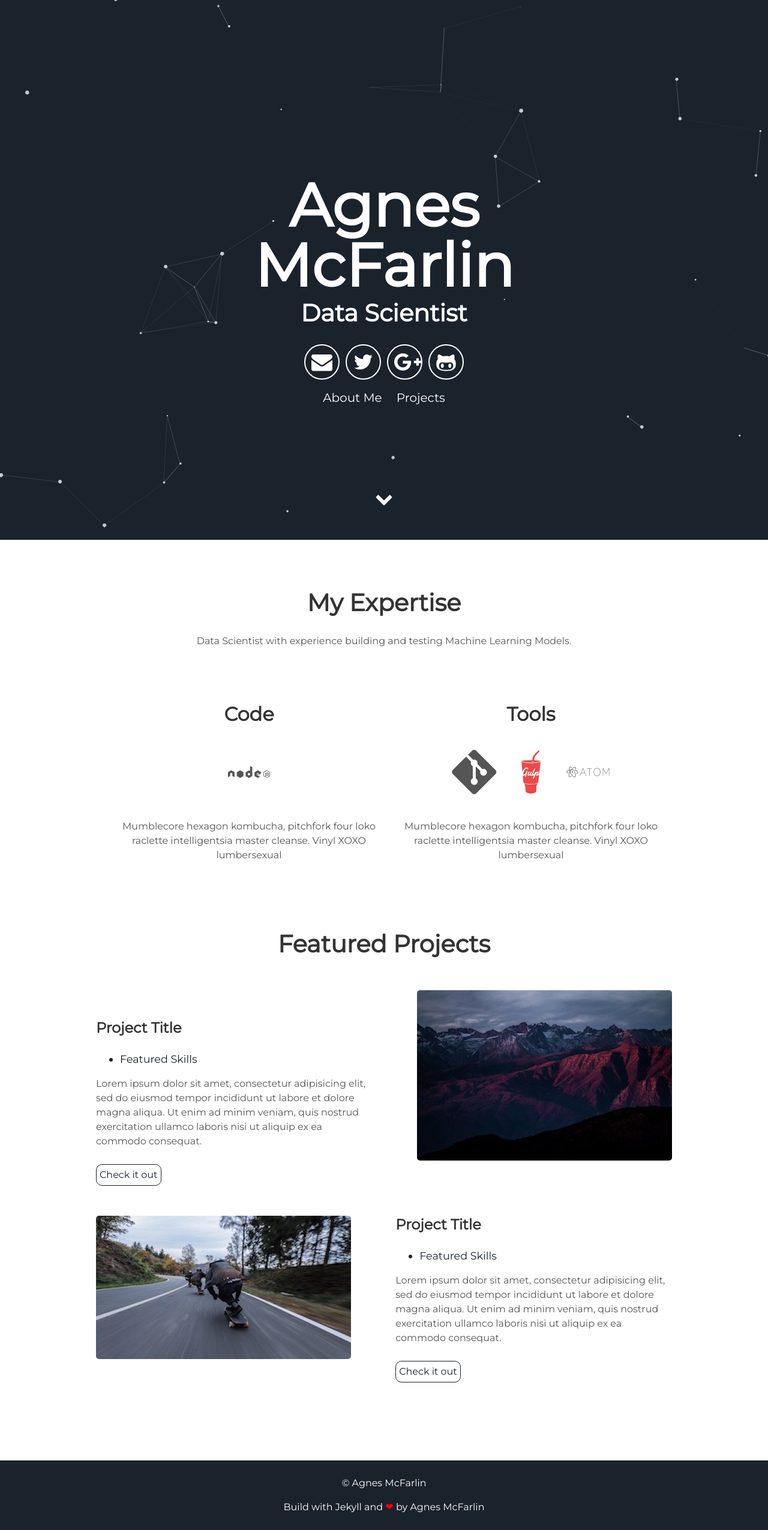
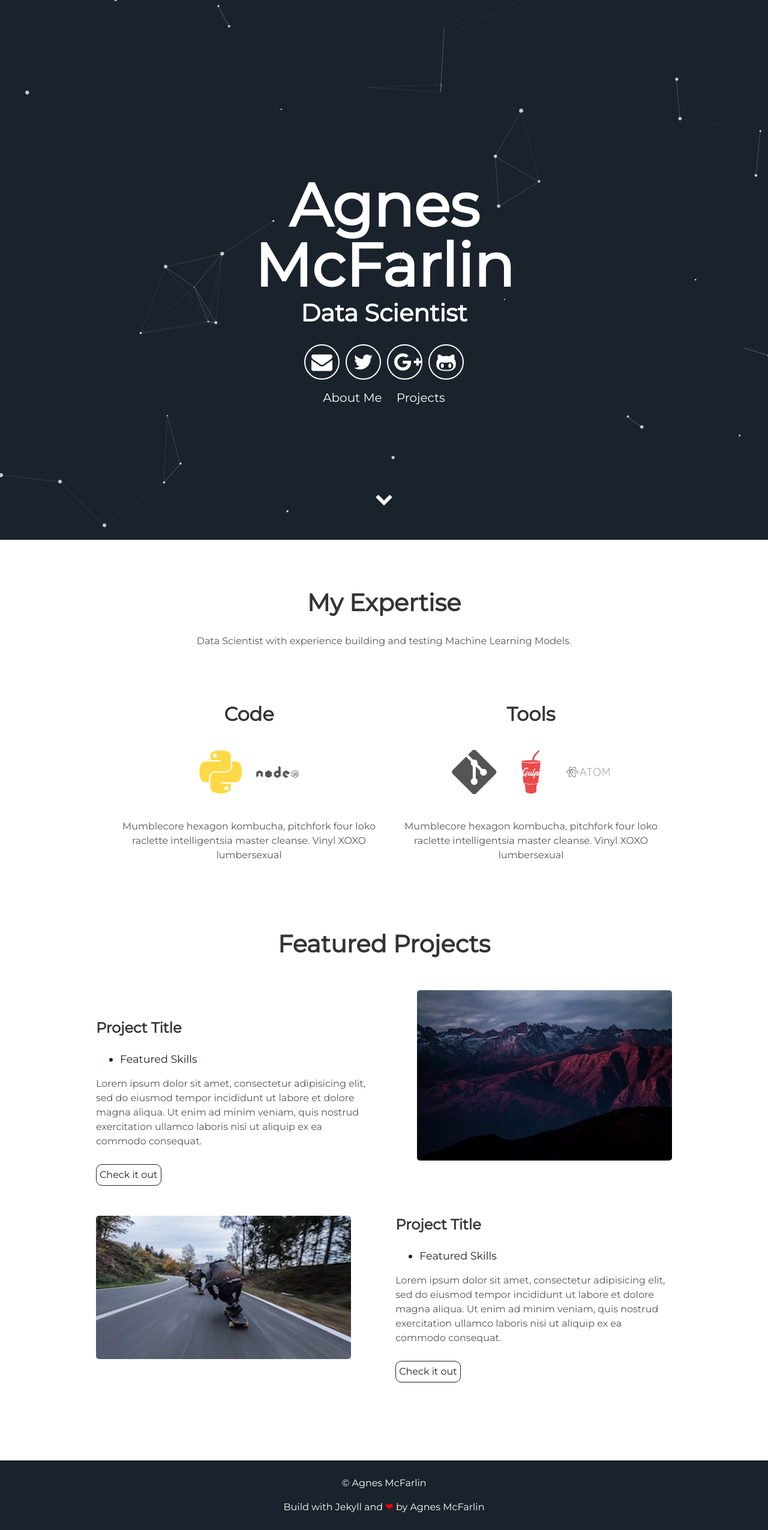
Before and after one commit to oohtmeel1/oohtmeel1.github.io, a Jekyll site: the page built from index.html, in a window 1280 px wide. Shown: the whole page at 60% size. Built offline with Jekyll 4.4.1, drawn with Linux system fonts in a browser that asks for light colours.

Commit message:
Update about.html

```diff
--- a/_includes/about.html
+++ b/_includes/about.html
@@ -7,7 +7,7 @@
     </div>
     <div class="tech">
       <h2>Code</h2>
-      <i class="devicon-Python-plain colored"></i>
+      <i class="devicon-python-plain colored"></i>
       <i class="devicon- PostgreSQL-original-wordmark colored"></i>
       <i class="devicon-nodejs-plain-wordmark"></i>
       <p>Mumblecore hexagon kombucha, pitchfork four loko raclette intelligentsia master cleanse.
```
